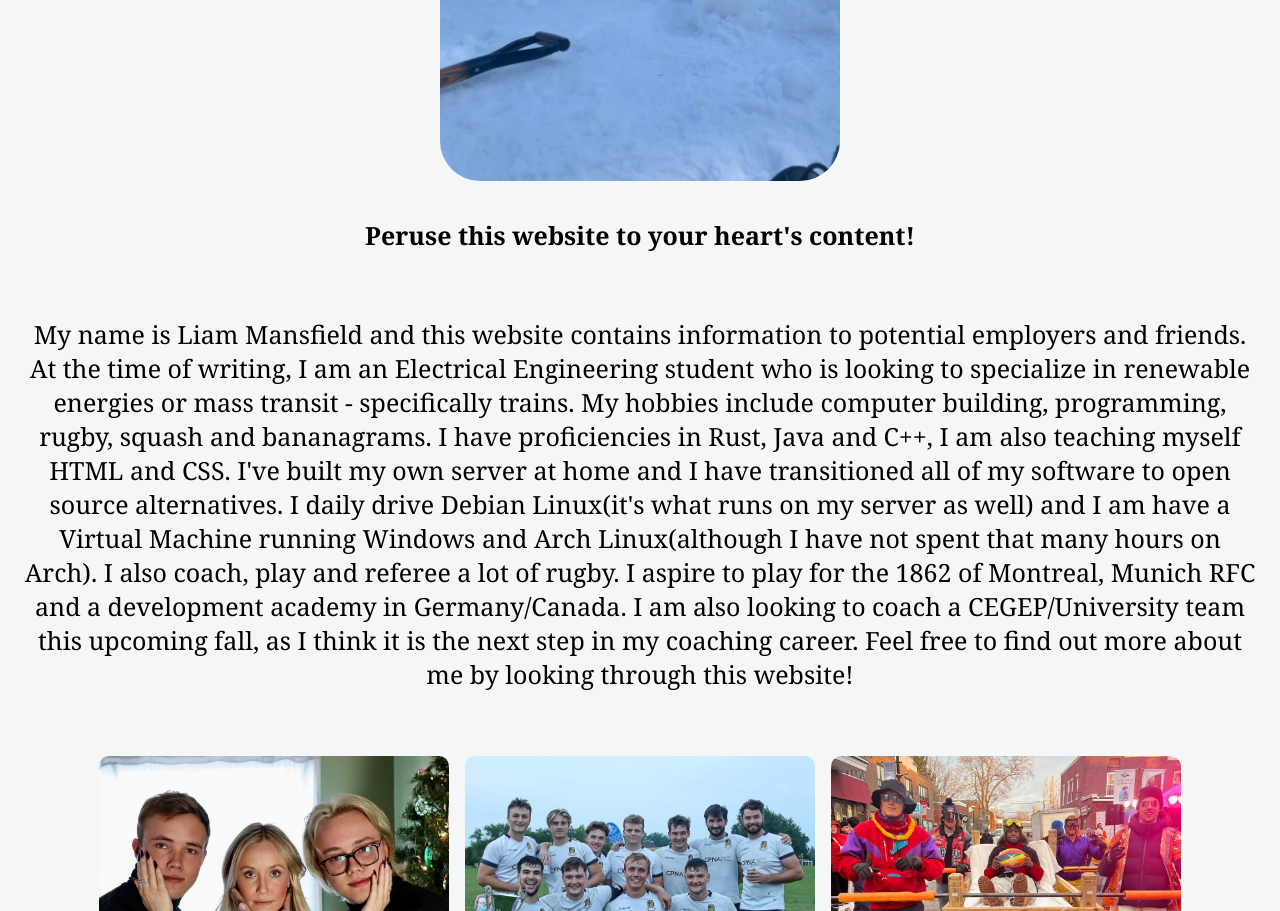
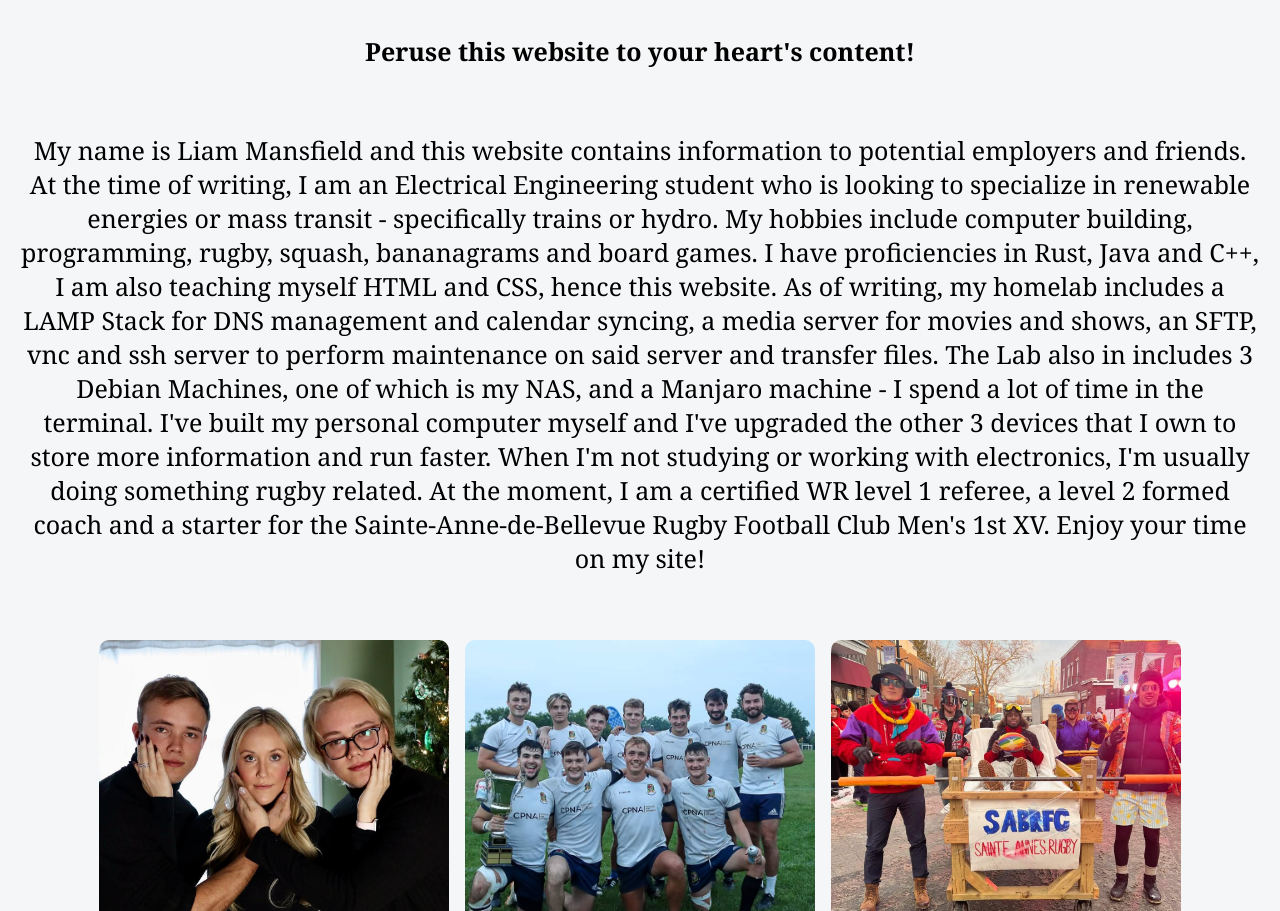
Before and after one commit to liam-mans/scrum-net, a plain HTML site: page index.html in a window 1280 px wide. Shown: the part 810-1721 px from the top of the page. Drawn offline with Linux system fonts and the light colour scheme.

Commit message:
Commit 1.0.11

```diff
--- a/index.html
+++ b/index.html
@@ -21,24 +21,21 @@
 		<button class="home-button" type="button" onclick="location.href='gallery.html'">
 			Photo Gallery
 		</button>
-		<button class="home-button" type="button" onclick="location.href='server.html'">
-			Server Access
-		</button>
 	</header>
 	<div class="home-photo">
 		<img src="family-photos/picture-1.jpg" alt="home-photo">
 	</div>
 	<h1 class="about">Peruse this website to your heart's content!</h1>
 	<p class="about">My name is Liam Mansfield and this website contains information to potential employers and friends.
-		At the time of writing, I am an Electrical Engineering student who is looking to specialize in renewable energies or mass transit - specifically trains.
-		My hobbies include computer building, programming, rugby, squash and bananagrams.
-		I have proficiencies in Rust, Java and C++, I am also teaching myself HTML and CSS.
-		I've built my own server at home and I have transitioned all of my software to open source alternatives.
-		I daily drive Debian Linux(it's what runs on my server as well) and I am have a Virtual Machine running Windows and Arch Linux(although I have not spent that many hours on Arch).
-		I also coach, play and referee a lot of rugby.
-		I aspire to play for the 1862 of Montreal, Munich RFC and a development academy in Germany/Canada.
-		I am also looking to coach a CEGEP/University team this upcoming fall, as I think it is the next step in my coaching career.
-		Feel free to find out more about me by looking through this website!</p>
+		At the time of writing, I am an Electrical Engineering student who is looking to specialize in renewable energies or mass transit - specifically trains or hydro.
+		My hobbies include computer building, programming, rugby, squash, bananagrams and board games.
+		I have proficiencies in Rust, Java and C++, I am also teaching myself HTML and CSS, hence this website.
+		As of writing, my homelab includes a LAMP Stack for DNS management and calendar syncing, a media server for movies and shows, an SFTP, vnc and ssh server to perform maintenance on said server and transfer files.
+		The Lab also in includes 3 Debian Machines, one of which is my NAS, and a Manjaro machine - I spend a lot of time in the terminal.
+		I've built my personal computer myself and I've upgraded the other 3 devices that I own to store more information and run faster.
+		When I'm not studying or working with electronics, I'm usually doing something rugby related.
+		At the moment, I am a certified WR level 1 referee, a level 2 formed coach and a starter for the Sainte-Anne-de-Bellevue Rugby Football Club Men's 1st XV.
+		Enjoy your time on my site!
 	<div class="gallery">
 		<img alt="family-photo-8" src="family-photos/picture-8.jpg">
 		<img alt="rugby-photo-11" src="rugby-photos/rugby-11.jpg">
```
Also changed, not shown: server.html (deleted, +0 -20 lines).
